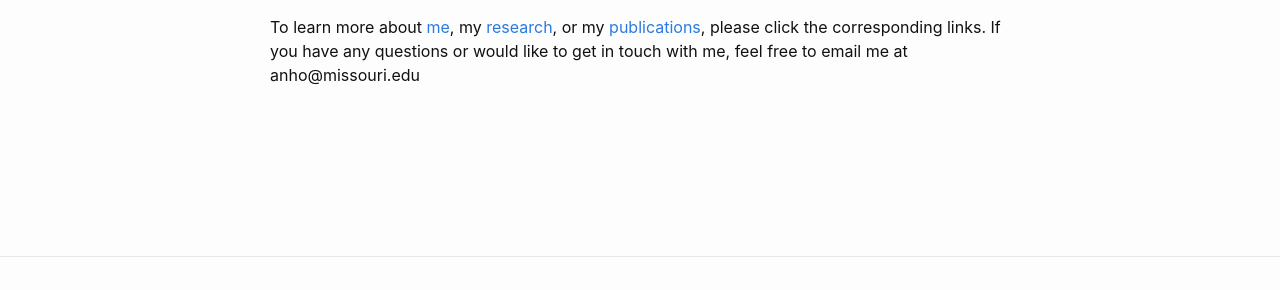
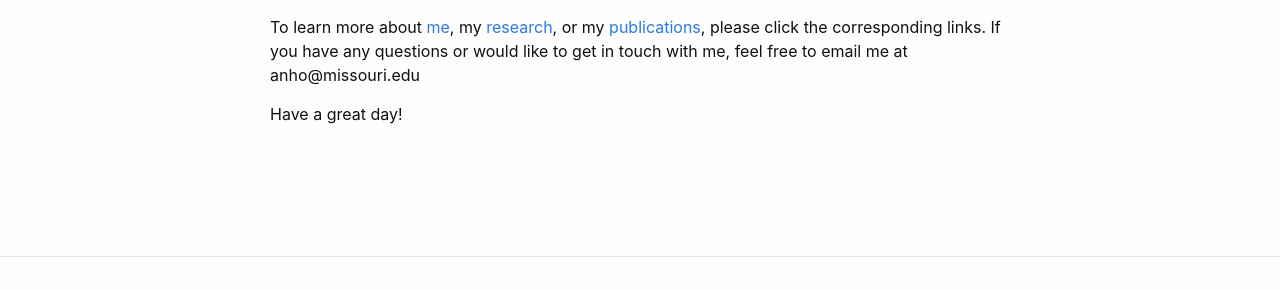
Before and after one commit to anhong11/anhong11.github.io, a Jekyll site: the page built from index.md, in a window 1280 px wide. Shown: the part 531-821 px from the top of the page. Built offline with Jekyll 4.4.1, drawn with Linux system fonts in a browser that asks for light colours; our own code applies the rules of GitHub Pages for plain Markdown files.

Commit message:
Update index.md

```diff
--- a/index.md
+++ b/index.md
@@ -7,3 +7,5 @@ I am currently a Data Scientist with [Bioinformatics and Analytics Core](https:/
 Before that, I earned both my BSc and Ph.D. at Huazhong Agricultural University, where I used RNA-seq to elucidate the mechanism of Polima CMS in canola. Then I was a Postdoctoral Fellow and Research Scientist working with [J. Chris Pires](https://bondlsc.missouri.edu/person/j-chris-pires/) at the University of Missouri to study the domestication and diversification process of different Brassica crops by integrating multiple sequencing technologies, and bioinformatic and genomic tools.
 
 To learn more about [me](https://anhong11.github.io/About/), my [research](https://anhong11.github.io/Research/), or my [publications](https://anhong11.github.io/Publications/), please click the corresponding links. If you have any questions or would like to get in touch with me, feel free to email me at anho@missouri.edu
+
+Have a great day!
```
